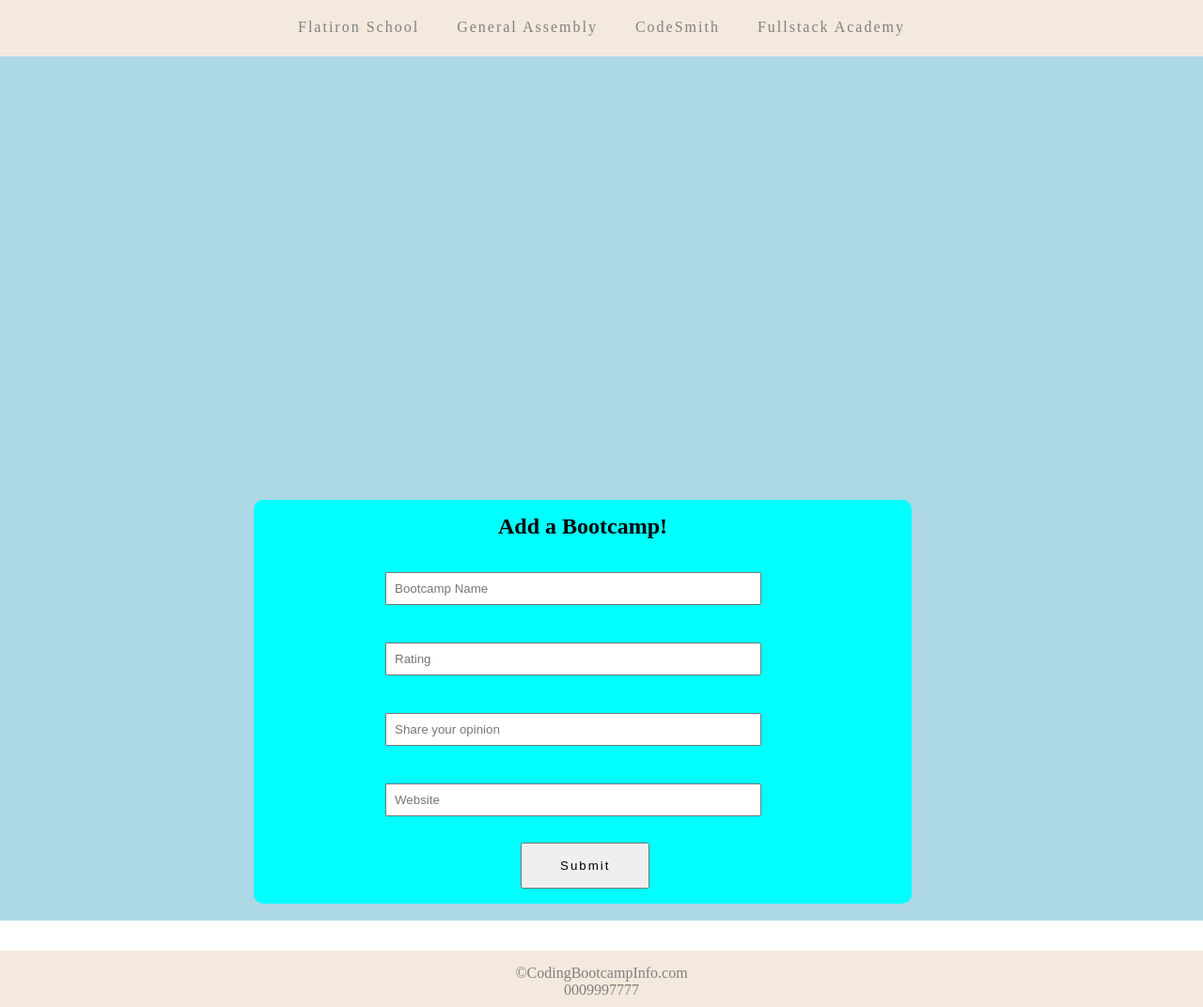
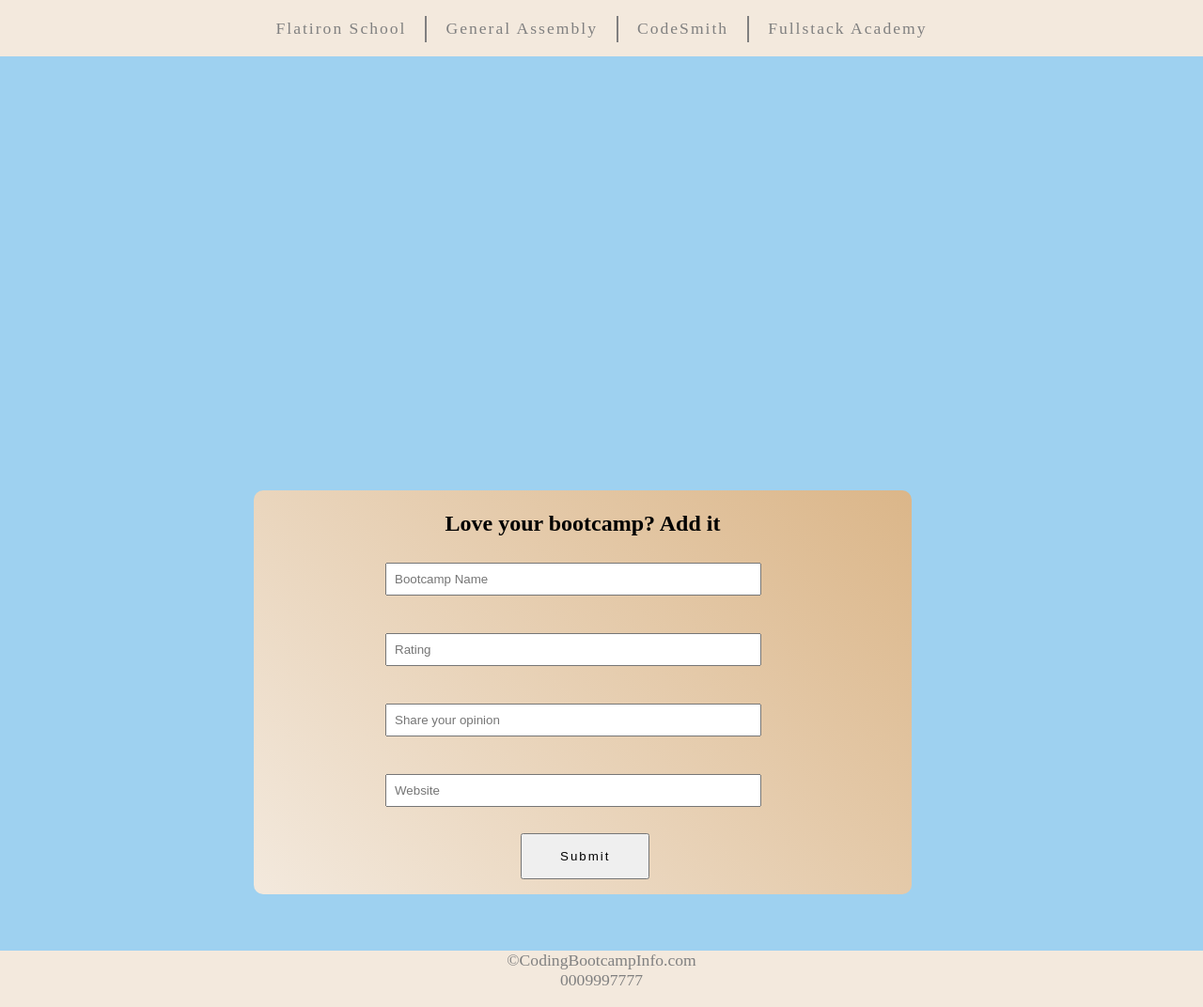
Before and after one commit to ReefHall/Phase-1-Project, a plain HTML site: page index.html in a window 1280 px wide. Shown: the whole page at 94% size. Drawn offline with Linux system fonts and the light colour scheme; a web font is replaced by a local one.

Commit message:
more css

```diff
--- a/index.css
+++ b/index.css
@@ -5,8 +5,8 @@
 
 .container{
   width: 100%;
-  height: 980px;
-  background: lightblue;
+  height: 1015px;
+  background: rgb(158, 209, 240);
 }
 
 .nav{
@@ -30,17 +30,29 @@ li a{
   color:gray;
   text-decoration: none;
   letter-spacing: 2px;
-  font-size: 1em;
+  font-size: 1.1em;
+  font-family: "font-family: 'Signika', sans-serif;";
+  font-weight: 500;
+}
+
+
+.nav li:last-child{
+  border:none;
+}
+
+.line{
+  height: 28px;
+border-right:  2.5px solid #807f7f;
 }
 
 
 form{
   width: 700px;
   height: 430px;
-  background-color: aqua;
+  background-image: linear-gradient(45deg, rgb(243, 233, 221), rgb(219, 182, 137));
   position: relative;
   left: 270px;
-  top: 400px;
+  top: 390px;
   border-radius: 10px;
 }
 
@@ -57,7 +69,7 @@ form input{
 form h2{
   text-align: center;
   position: relative;
-  top: 15px;
+  top: 22px;
 }
 
 button{
@@ -86,6 +98,8 @@ text-align: center;
 
 .footer p{
   position: relative;
-  top: 15px;
+  top: 60;
   color: gray;
+  font-family: "font-family: 'Signika', sans-serif;";
+  font-size: 1.1em;
 }
--- a/index.html
+++ b/index.html
@@ -6,16 +6,29 @@
   <meta name="viewport" content="width=device-width, initial-scale=1.0">
   <title>Coding Bootcamp Brochure</title>
   <link rel="stylesheet" href="index.css">
+
+  <link rel="preconnect" href="https://fonts.googleapis.com">
+<link rel="preconnect" href="https://fonts.gstatic.com" crossorigin>
+<link href="https://fonts.googleapis.com/css2?family=Bebas+Neue&family=Genos&family=Signika&family=Tilt+Neon&family=Tilt+Prism&display=swap"
+rel="stylesheet">
+
+<link rel="preconnect" href="https://fonts.googleapis.com">
+<link rel="preconnect" href="https://fonts.gstatic.com" crossorigin>
+<link href="https://fonts.googleapis.com/css2?family=IBM+Plex+Serif&family=Labrada:wght@500&family=Permanent+Marker&display=swap"
+ rel="stylesheet">
+
 </head>
 <body>
 <div class="container">
 <div class="nav">
   <ul>
-    <li><a href="#">Flatiron School</a></li>
-    <li><a href="#">General Assembly</a></li>
-    <li><a href="#">CodeSmith</a></li>
-    <li><a href="#">Fullstack Academy</a></li>
-
+    <li><a href="https://flatironschool.com/welcome-to-flatiron-school/?utm_source=Google&utm_medium=ppc&utm_campaign=12728169839&utm_content=127574231184&utm_term=flatiron%20school&uqaid=513747011518&CjwKCAiA3pugBhAwEiwAWFzwdf7pZ6L2Vq_fIC1-0SVxwJP_SattpIvAipMpaSuDxDiE9awYm4qzdBoCGnQQAvD_BwE&gclid=CjwKCAiA3pugBhAwEiwAWFzwdf7pZ6L2Vq_fIC1-0SVxwJP_SattpIvAipMpaSuDxDiE9awYm4qzdBoCGnQQAvD_BwE">Flatiron School</a></li>
+    <div class="line"></div>
+    <li><a href="https://generalassemb.ly/?topic=&mkt_account_id=1056949875&mkt_campaign_id=688004765&mkt_ad_group_id=34925049026&mkt_device_type=c&mkt_keyword=general%20assembly&mkt_matchtype=e&mkt_placement=&mkt_ad_id=591470833574&mkt_network=g&mkt_target_id=kwd-459322816&mkt_feed_item_id=&utm_source=google&utm_medium=paid-search-bra&utm_campaign=TS:TX:BRA:NYC:BR:GeneralAssembly&utm_content=campus-lead-lander&utm_term=general%20assembly&gclid=CjwKCAiA3pugBhAwEiwAWFzwdWpDOJgOrEG7RVZYgvvUfYbJzUWgABFGnNJh_LzZIgP2hv4RYjurYhoC_60QAvD_BwE&gclsrc=aw.ds">General Assembly</a></li>
+    <div class="line"></div>
+    <li><a href="https://www.codesmith.io">CodeSmith</a></li>
+    <div class="line"></div>
+    <li><a href="https://www.fullstackacademy.com/?utm_term=fullstack%20academy&utm_campaign=fsa_tech_all_google_sr_all_all_core_brand&utm_source=adwords&utm_medium=ppc&hsa_acc=9053058724&hsa_cam=658038665&hsa_grp=38873009648&hsa_ad=596321368699&hsa_src=g&hsa_tgt=kwd-75657140544&hsa_kw=fullstack%20academy&hsa_mt=e&hsa_net=adwords&hsa_ver=3&gclid=CjwKCAiA3pugBhAwEiwAWFzwdQwuR5f9P433MYWt2iwG7TxqZrukjL0uJupB-SQHB72mww9K6y9uRRoCQK4QAvD_BwE">Fullstack Academy</a></li>
   </ul> <!--end of ul-->
 
 </div> <!--end of navbar-->
@@ -52,7 +65,7 @@
 </div> <!--end of banner-->
 
 <form>
-  <h2>Add a Bootcamp!</h2>
+  <h2>Love your bootcamp? Add it</h2>
   <!-- <label for="name">Name:</label> -->
   <input type="text" id="name" name="bootcampname" placeholder="Bootcamp Name"> <br/>
   <!-- <label for="image">Rating:</label> -->
```
Also changed, not shown: 1 other file.
